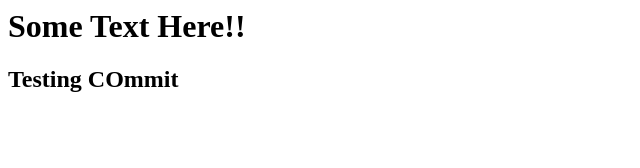
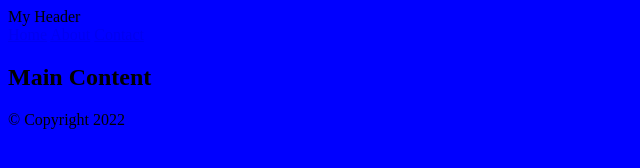
Before and after one commit to tops3cretjd123/1st_website, a plain HTML site: page index.html in a window 1280 px wide. Shown: the whole page, without its empty margins (0-640 px from the left). Drawn offline with Linux system fonts and the light colour scheme.

Commit message:
added style.css
for styling the content

```diff
--- a/index.html
+++ b/index.html
@@ -1,14 +1,22 @@
 <?<!DOCTYPE html>
 <html lang="en">
     <title>My 1st Website</title>
+   <link rel="stylesheet" href="style.css">
 <head>
     <meta charset="UTF-8">
     <meta http-equiv="X-UA-Compatible" content="IE=edge">
     <meta name="viewport" content="width=device-width, initial-scale=1.0">
     <title>Document</title>
+    <header>My Header</header>
+    <nav>
+        <a href="#">Home</a>
+        <a href="#">About</a>
+        <a href="#">Contact</a>
+    </nav>
+    <article><h1>Main Content</h1></article>
+    <footer>&copy; Copyright 2022</footer>
 </head>
 <body>
-    <h1>Some Text Here!!</h1>
-    <h2>Testing COmmit</h2>
+
 </body>
 </html>
--- /dev/null
+++ b/style.css
@@ -0,0 +1,3 @@
+body {
+    background-color: blue;
+}
```
